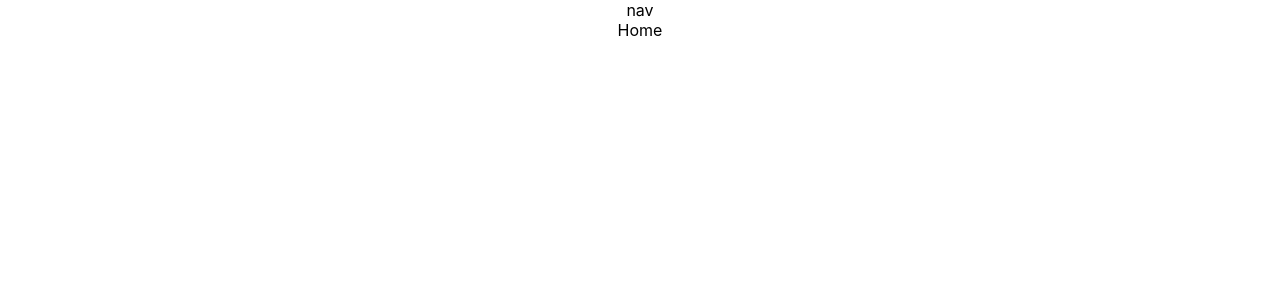
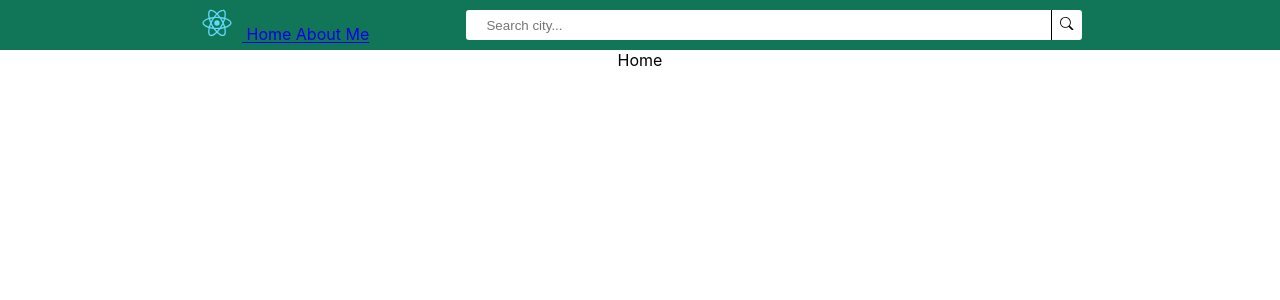
Before and after one commit to sbs001/Weather-App, a React (Create React App) app in the folder client/: page / in a window 1280 px wide. Shown: the top 300 px of the page. Built offline with nearby package versions, Linux system fonts and the light colour scheme.

Commit message:
Mount: Nav

```diff
--- a/client/package.json
+++ b/client/package.json
@@ -10,6 +10,8 @@
     "dotenv": "^8.6.0",
     "react": "^17.0.2",
     "react-dom": "^17.0.2",
+    "react-icons": "^4.2.0",
+    "react-redux": "^7.2.4",
     "react-router-dom": "^5.2.0",
     "react-scripts": "4.0.3",
     "web-vitals": "^1.0.1"
--- a/client/src/App.css
+++ b/client/src/App.css
@@ -1,38 +1,7 @@
 .App {
-  text-align: center;
+    text-align: center;
 }
 
-.App-logo {
-  height: 40vmin;
-  pointer-events: none;
+:root {
+    --primary: rgb(17, 118, 87);
 }
-
-@media (prefers-reduced-motion: no-preference) {
-  .App-logo {
-    animation: App-logo-spin infinite 20s linear;
-  }
-}
-
-.App-header {
-  background-color: #282c34;
-  min-height: 100vh;
-  display: flex;
-  flex-direction: column;
-  align-items: center;
-  justify-content: center;
-  font-size: calc(10px + 2vmin);
-  color: white;
-}
-
-.App-link {
-  color: #61dafb;
-}
-
-@keyframes App-logo-spin {
-  from {
-    transform: rotate(0deg);
-  }
-  to {
-    transform: rotate(360deg);
-  }
-}
--- a/client/src/App.jsx
+++ b/client/src/App.jsx
@@ -1,4 +1,4 @@
-import { Route, HashRouter } from 'react-router-dom';
+import { Route, BrowserRouter } from 'react-router-dom';
 import './App.css';
 import Home from './Components/Home/Home';
 import Nav from './Components/Nav/Nav';
@@ -10,10 +10,11 @@ function App() {
 
   return (
     <div className="App">
-      <Nav />
-      <HashRouter>
+      <BrowserRouter>
+        <Nav />
+        {/* <Route path='*' component={Nav} /> */}
         <Route exact path='/' component={Home} />
-      </HashRouter>
+      </BrowserRouter>
     </div>
   );
 }
--- a/client/src/Components/Nav/Nav.css
+++ b/client/src/Components/Nav/Nav.css
@@ -0,0 +1,21 @@
+.navCtn {
+    width: 100%;
+    height: 50px;
+    display: flex;
+    justify-content: center;
+    background-color: var(--primary);
+}
+
+.nav {
+    width: 70%;
+    display: flex;
+    justify-content: space-between;
+    align-items: center;
+}
+
+.navRight {
+    width: 70%;
+    height: 100%;
+    display: flex;
+    align-items: center;
+}
--- a/client/src/Components/Nav/Nav.jsx
+++ b/client/src/Components/Nav/Nav.jsx
@@ -1,11 +1,23 @@
 import React from 'react';
+import { Link } from 'react-router-dom';
 import './Nav.css'
+import logo from '../../logo.svg'
+import SearchBar from './SearchBar/SearchBar';
 
 export default function Nav() {
 
   return (
-    <div>
-      nav
+    <div className='navCtn'>
+      <div className='nav'>
+        <div className='navLeft'>
+          <Link to='/'><img src={logo} alt="" style={{ width: 50 }} /></Link>
+          <Link to='/'> Home</Link>
+          <Link to='about'> About Me </Link>
+        </div>
+        <div className="navRight">
+          <SearchBar />
+        </div>
+      </div>
     </div>
   )
 }
--- a/client/src/Components/Nav/SearchBar/SearchBar.css
+++ b/client/src/Components/Nav/SearchBar/SearchBar.css
@@ -0,0 +1,37 @@
+.searchBar {
+    width: 100%;
+    height: 100%;
+}
+
+.searchBar form {
+    width: 100%;
+    height: 100%;
+    display: flex;
+    align-items: center;
+    justify-content: center;
+}
+
+input[name=search] {
+    width: 90%;
+    height: 60%;
+    border: none;
+    margin: 0;
+    border-radius: 3px 0 0 3px;
+    padding: 0 0 0 20px;
+    background-color: white;
+    outline: none;
+}
+
+.searchBar form button {
+    width: 5%;
+    height: 60%;
+    border: none;
+    border-left: black 1px solid;
+    margin: 0;
+    border-radius: 0 3px 3px 0;
+    background-color: white
+}
+
+.searchBar form button:hover {
+    opacity: 0.9;
+}
--- a/client/src/Components/Nav/SearchBar/SearchBar.jsx
+++ b/client/src/Components/Nav/SearchBar/SearchBar.jsx
@@ -1,23 +1,23 @@
 import React, { useState } from 'react';
 import './SearchBar.css'
-
+import { BsSearch } from "react-icons/bs";
 export default function SearchBar() {
 
   const [input, setInput] = useState('');
 
   const handleInputChange = (event) => {
-    setInput(event.target.value)
+    setInput(event.target.value);
   }
   const handleSubmit = (event) => {
     event.preventDefault();
   }
 
   return (
-    <div>
+    <div className='searchBar'>
       <form onSubmit={handleSubmit}>
 
-        <input type="text" onChange={handleInputChange} />
-        <input type="submit" />
+        <input name="search" type="text" onChange={handleInputChange} placeholder="Search city..." required />
+        <button type="submit"><BsSearch /></button>
 
       </form>
     </div>
```
Also changed, not shown: 1 other file (tests, documents, lock files or other folders).
